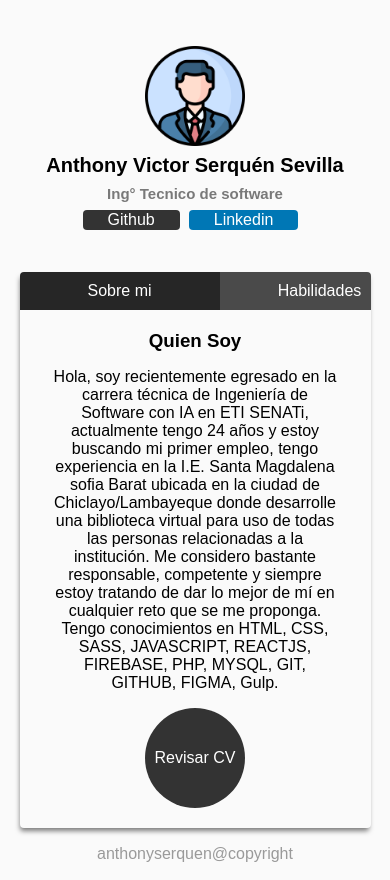
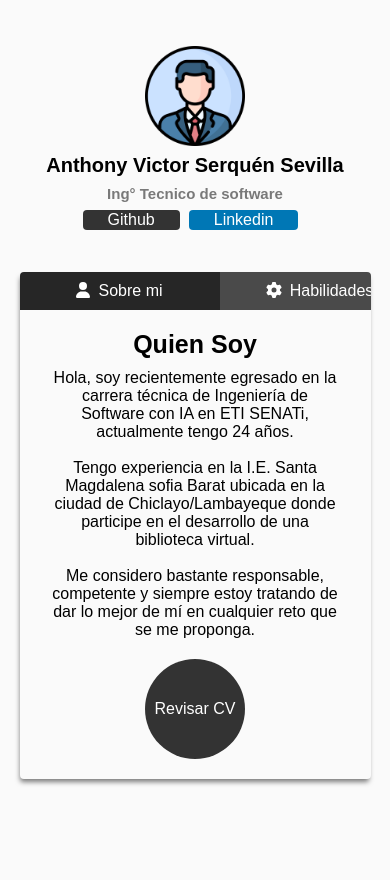
Before and after one commit to AvisSHACk/portafolioa, a React (Create React App) app: page / in a window 390 px wide. After the commit the page ends 844 px from the top, so only its background shows below. Built offline with nearby package versions, Linux system fonts and the light colour scheme; what webfontloader would draw is missing.

Commit message:
Se agregaron iconos al menu de los tab, se arreglo algunos fallos en el responsive del portafolio y del boton revisar cv y se agrego el titulo de la web usando el paquete react-helmet

```diff
--- a/package.json
+++ b/package.json
@@ -4,6 +4,9 @@
   "private": true,
   "dependencies": {
     "@emailjs/browser": "^3.10.0",
+    "@fortawesome/fontawesome-svg-core": "^6.2.1",
+    "@fortawesome/free-solid-svg-icons": "^6.2.1",
+    "@fortawesome/react-fontawesome": "^0.2.0",
     "@testing-library/jest-dom": "^5.16.5",
     "@testing-library/react": "^13.4.0",
     "@testing-library/user-event": "^13.5.0",
@@ -11,6 +14,7 @@
     "gh-pages": "^4.0.0",
     "react": "^18.2.0",
     "react-dom": "^18.2.0",
+    "react-helmet": "^6.1.0",
     "react-router-dom": "^6.6.1",
     "react-scripts": "5.0.1",
     "styled-components": "^5.3.6",
--- a/src/App.js
+++ b/src/App.js
@@ -1,8 +1,8 @@
 // import logo from './logo.svg';
+import { Helmet } from 'react-helmet';
 import WebFont from 'webfontloader';
 import './App.css';
 import Contenido from './components/Contenido';
-import Footer from './components/Footer';
 import Header from "./components/Header";
 
 WebFont.load({
@@ -14,9 +14,12 @@ WebFont.load({
 function App() {
   return (
     <div className="App">
+      <Helmet>
+          <meta charSet="utf-8" />
+          <title>Anthony Serquén | Portafolio Web 2023</title>
+      </Helmet>
       <Header/>
       <Contenido/>
-      <Footer />
     </div>
   );
 }
--- a/src/components/Aboutme.js
+++ b/src/components/Aboutme.js
@@ -3,11 +3,15 @@ const AboutMe = ({index}) => {
     return (
         <AboutmeContent hidden={index !== 1}>
                 <Left className="left">
-                    <h3>Quien Soy</h3>
+                    <Titulo>Quien Soy</Titulo>
                     <p>
-                    Hola, soy recientemente egresado en la carrera técnica de Ingeniería de Software con IA en ETI SENATi, actualmente tengo 24 años y estoy buscando mi primer empleo, tengo experiencia en la I.E. Santa Magdalena sofia Barat ubicada en la ciudad de Chiclayo/Lambayeque donde desarrolle una biblioteca virtual para uso de todas las personas relacionadas a la institución.
+                    Hola, soy recientemente egresado en la carrera técnica de Ingeniería de Software con IA en ETI SENATi, actualmente tengo 24 años.
+                    <br/>
+                    <br/>
+                    Tengo experiencia en la I.E. Santa Magdalena sofia Barat ubicada en la ciudad de Chiclayo/Lambayeque donde participe en el desarrollo de una biblioteca virtual.
+                    <br/>
+                    <br/>
                     Me considero bastante responsable, competente y siempre estoy tratando de dar lo mejor de mí en cualquier reto que se me proponga.
-                    Tengo conocimientos en HTML, CSS, SASS, JAVASCRIPT, REACTJS, FIREBASE, PHP, MYSQL, GIT, GITHUB, FIGMA, Gulp.
                     </p>
                 </Left>
 
@@ -43,6 +47,11 @@ const Left = styled.div`
     }
 `;
 
+const Titulo = styled.h3`
+    margin-bottom: 1rem;
+    font-size: 2.5rem;
+`
+
 const Cv = styled.a`
     display: block;
     width: 100px;
@@ -53,13 +62,15 @@ const Cv = styled.a`
     border-radius: 50%;
     color: #fff;
     text-decoration: none;
-    margin: auto;
+    margin-top: 2rem;
+    margin-left: auto;
+    margin-right: auto;
     @media screen and (min-width: 900px){
         margin: 0;
         width: 150px;
         height: 150px;
         line-height: 150px;
-        margin-right: 10rem;
+        margin-right: 8rem;
     }
 `
 
--- a/src/components/Contenido.js
+++ b/src/components/Contenido.js
@@ -5,16 +5,31 @@ import Contacto from "./Contacto";
 import Habilidades from "./Habilidades";
 import Portafolio from "./portafolio";
 
+import { FontAwesomeIcon } from '@fortawesome/react-fontawesome'
+import { faEnvelope, faFolder, faGear, faUser } from '@fortawesome/free-solid-svg-icons'
+
 const Contenido = () => {
     const [index, setIndex] = useState(1);
     return (
         <Main>
             <TabHeading>
                 <ContainerItem>
-                    <TabItem onClick={() => setIndex(1)} activo={index === 1}>Sobre mi</TabItem>
-                    <TabItem onClick={() => setIndex(2)} activo={index === 2}>Habilidades</TabItem>
-                    <TabItem onClick={() => setIndex(3)} activo={index === 3}>Portafolio</TabItem>
-                    <TabItem onClick={() => setIndex(4)} activo={index === 4}>Contacto</TabItem>
+                    <TabItem onClick={() => setIndex(1)} activo={index === 1}>
+                        <FontAwesomeIcon icon={faUser}/>
+                        Sobre mi
+                    </TabItem>
+                    <TabItem onClick={() => setIndex(2)} activo={index === 2}>
+                    <FontAwesomeIcon icon={faGear}/>
+                        Habilidades
+                    </TabItem>
+                    <TabItem onClick={() => setIndex(3)} activo={index === 3}>
+                    <FontAwesomeIcon icon={faFolder}/>
+                        Portafolio
+                    </TabItem>
+                    <TabItem onClick={() => setIndex(4)} activo={index === 4}>
+                    <FontAwesomeIcon icon={faEnvelope}/>
+                        Contacto
+                    </TabItem>
                 </ContainerItem>
             </TabHeading>
             <AboutMe index={index}/>
@@ -32,6 +47,7 @@ const Main = styled.main`
     margin-top:4.2rem;
     border-radius: 4px;
     overflow: hidden;
+    margin-bottom: 4rem;
 `
 
 const TabHeading = styled.div`
@@ -57,6 +73,10 @@ const TabItem = styled.div`
     padding-bottom: 1rem;
     cursor: pointer;
 
+    &:hover {
+        background-color: #262626;
+    }
+
 `
 
 export default Contenido;
--- a/src/components/portafolio.js
+++ b/src/components/portafolio.js
@@ -5,27 +5,18 @@ const Portafolio = ({index}) => {
             <Titulo>Portafolio</Titulo>
             <PortafolioContenedor>
                 <Proyecto>
-                    <a href="/">
+                    <a href="https://app-anime-b2601.firebaseapp.com" target="_blank" rel="noreferrer">
                         <img src="img/portafolio1.png" alt="" />
                         <Mask>
                             <TituloProyecto>TheAnimeDatabase</TituloProyecto>
                             {/* <ContenedorTec> */}
                                 <Tec>REACT</Tec>
                                 <Tec>fIREBASE</Tec>
-                            {/* </ContenedorTec> */}
-                        </Mask>
-                    </a>
-                </Proyecto>
-                <Proyecto>
-                    <a href="/">
-                        <img src="img/portafolio2.png" alt="" />
-                        <Mask>
-                            <TituloProyecto>HimeTV</TituloProyecto>
-                            {/* <ContenedorTec> */}
-                                <Tec>HTML</Tec>
-                                <Tec>CSS</Tec>
-                                <Tec>JS</Tec>
-                                <Tec>PHP</Tec>
+                                {/* <DatosAdicionales>
+                                    Datos de ingreso
+                                    <p>correo: correo@correo.com</p>
+                                    <p>contraseña: naruto96</p>
+                                </DatosAdicionales> */}
                             {/* </ContenedorTec> */}
                         </Mask>
                     </a>
@@ -35,44 +26,6 @@ const Portafolio = ({index}) => {
                         <img src="img/portafolio3.png" alt="" />
                         <Mask>
                             <TituloProyecto>App Lista de tareas</TituloProyecto>
-                            {/* <ContenedorTec> */}
-                                <Tec>REACT</Tec>
-                                <Tec>FIREBASE</Tec>
-                            {/* </ContenedorTec> */}
-                        </Mask>
-                    </a>
-                </Proyecto>
-                <Proyecto>
-                    <a href="/">
-                        <img src="img/portafolio3.png" alt="" />
-                        <Mask>
-                            <TituloProyecto>App Lista de tareas</TituloProyecto>
-                            {/* <ContenedorTec> */}
-                                <Tec>REACT</Tec>
-                                <Tec>FIREBASE</Tec>
-                            {/* </ContenedorTec> */}
-                        </Mask>
-                    </a>
-                </Proyecto>
-                <Proyecto>
-                    <a href="/">
-                        <img src="img/portafolio2.png" alt="" />
-                        <Mask>
-                            <TituloProyecto>HimeTV</TituloProyecto>
-                            {/* <ContenedorTec> */}
-                                <Tec>HTML</Tec>
-                                <Tec>CSS</Tec>
-                                <Tec>JS</Tec>
-                                <Tec>PHP</Tec>
-                            {/* </ContenedorTec> */}
-                        </Mask>
-                    </a>
-                </Proyecto>
-                <Proyecto>
-                    <a href="/">
-                        <img src="img/portafolio1.png" alt="" />
-                        <Mask>
-                            <TituloProyecto>TheAnimeDatabase</TituloProyecto>
                             {/* <ContenedorTec> */}
                                 <Tec>REACT</Tec>
                                 <Tec>FIREBASE</Tec>
@@ -92,6 +45,13 @@ const Titulo = styled.h3`
 
 const PortafolioCntent = styled.div`
     padding:2.9rem 2.8rem;
+    @media screen and (min-width: 400px){
+        padding:2.9rem 5rem;
+    }
+
+    @media screen and (min-width: 600px){
+        padding:2.9rem 2.8rem;
+    }
 `
 
 const PortafolioContenedor = styled.div`
@@ -99,14 +59,14 @@ const PortafolioContenedor = styled.div`
     display: grid;
     gap: 1.2rem 0;
 
-    @media screen and (min-width: 400px){
+    @media screen and (min-width: 600px){
         grid-template-columns: repeat(2, 1fr);
         gap: 1.2rem 2.2rem;
     }
 
-    @media screen and (min-width: 700px){
+    /* @media screen and (min-width: 700px){
         grid-template-columns: repeat(3, 1fr);
-    }
+    } */
 `
 
 
@@ -147,6 +107,15 @@ const Tec = styled.span`
     margin-right: .5rem;
     border-radius: 4px;
     font-size:1.4rem;
+    margin-bottom: .4rem;
 `
 
+// const DatosAdicionales = styled.div`
+//     width: 100%;
+//     display: flex;
+//     flex-direction: column;
+//     align-items: center;
+//     font-size: 1.6rem;
+// `
+
 export default Portafolio;
--- a/src/index.css
+++ b/src/index.css
@@ -2,6 +2,10 @@
 *::before,
 *::after {
   box-sizing: border-box;
+}
+
+[class*="fa-"]{
+  margin-right:.8rem;
 }
 html {
   font-size: 62.5%;
@@ -28,3 +32,7 @@ img {
 h1, h2, h3, h4, h5, h6 {
   margin: 0;
 }
+
+p {
+  margin: 0;
+}
```
Also changed, not shown: src/components/Header.js (+6 -2 lines), 1 other file (tests, documents, lock files or other folders).
